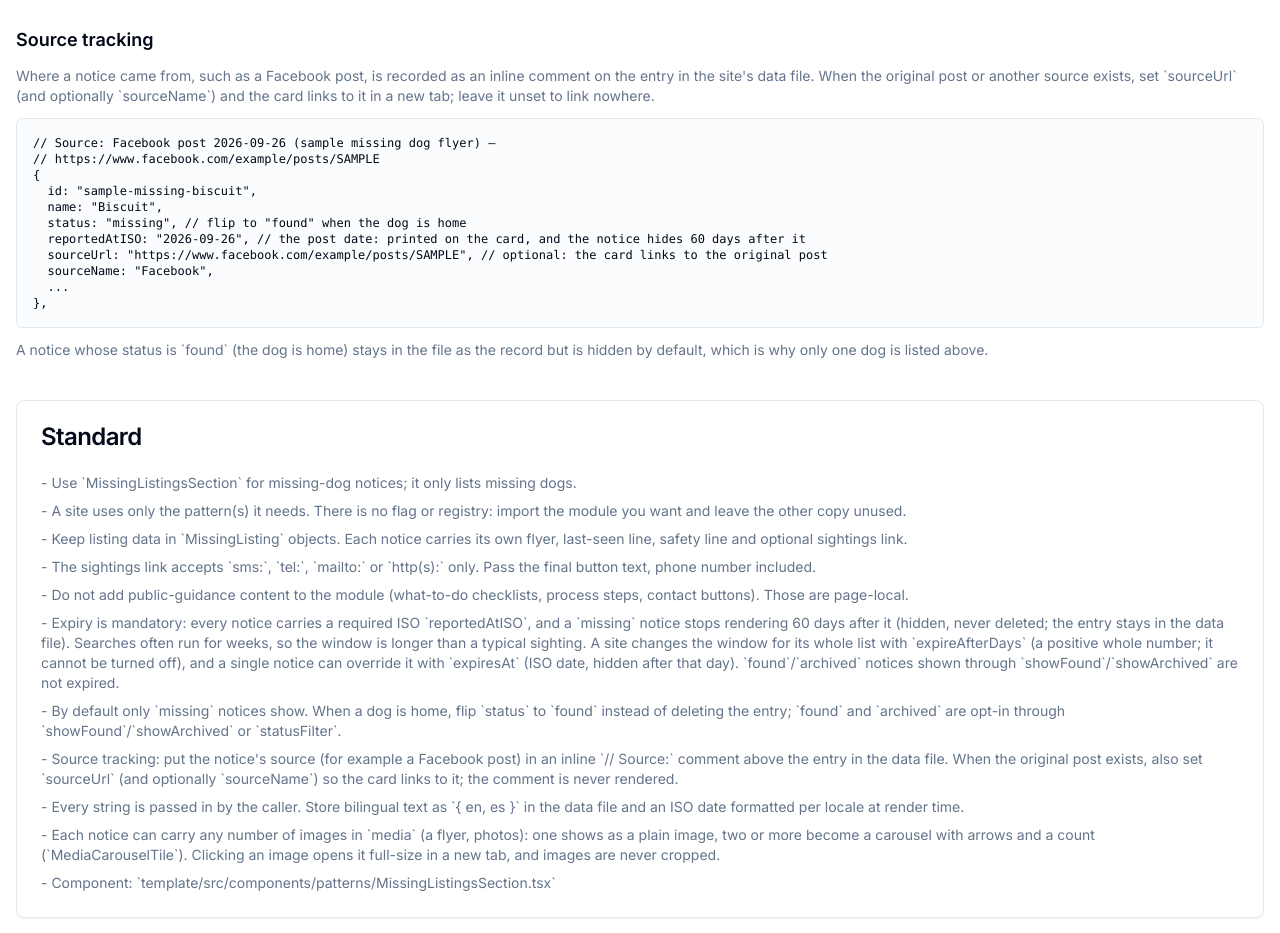
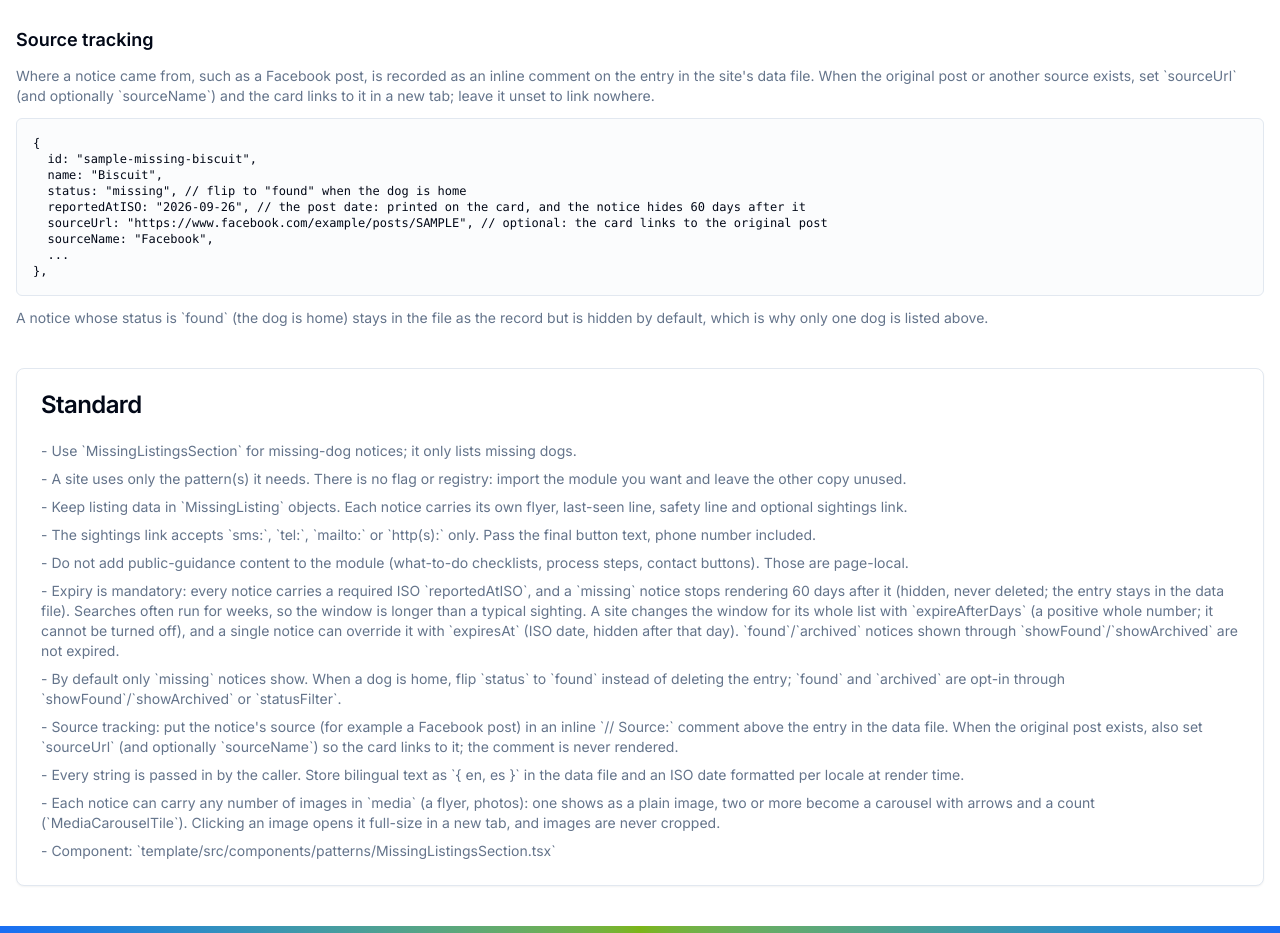
Before and after one commit to 4LeggedIT/template, a React (Vite) app: page /standards/missing in a window 1280 px wide. Shown: the part 1340-2273 px from the top of the page. Built offline with nearby package versions, Linux system fonts and the light colour scheme.

Commit message:
Standards snippets: drop the redundant // Source: comment now that sourceUrl and the post date are fields
Co-Authored-By: Claude Sonnet 5.5 <noreply@anthropic.com>

```diff
--- a/src/pages/standards/FoundStandardPage.tsx
+++ b/src/pages/standards/FoundStandardPage.tsx
@@ -9,9 +9,7 @@ const daysAgoISO = (days: number) => new Date(Date.now() - days * 24 * 60 * 60 *
 const notice1Date = daysAgoISO(5);
 const notice2Date = daysAgoISO(2);
 
-const sourceCommentExample = `// Source: Facebook post ${notice1Date} (sample found dog flyer) —
-// https://www.facebook.com/example/posts/SAMPLE
-{
+const sourceCommentExample = `{
   id: "sample-found-buddy",
   source: { type: "local", name: "Facebook", url: "https://www.facebook.com/example/posts/SAMPLE" }, // optional: the card links to the original post
   status: "open", // flip to "reunited" when the dog is home
--- a/src/pages/standards/MissingStandardPage.tsx
+++ b/src/pages/standards/MissingStandardPage.tsx
@@ -9,9 +9,7 @@ import { toContentLocale } from "@/lib/localized-content";
 // Dated relative to today so the sample stays inside the default 60-day expiry and the snippet below matches it.
 const samplePostedISO = new Date(Date.now() - 10 * 24 * 60 * 60 * 1000).toISOString().slice(0, 10);
 
-const sourceCommentExample = `// Source: Facebook post ${samplePostedISO} (sample missing dog flyer) —
-// https://www.facebook.com/example/posts/SAMPLE
-{
+const sourceCommentExample = `{
   id: "sample-missing-biscuit",
   name: "Biscuit",
   status: "missing", // flip to "found" when the dog is home
```
